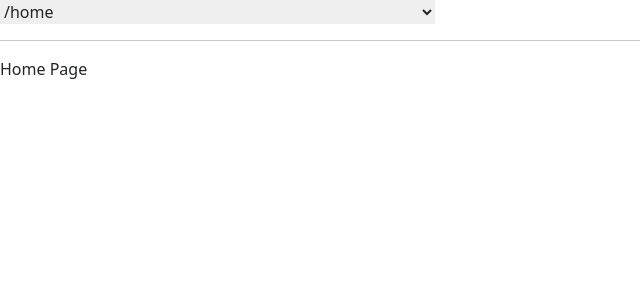
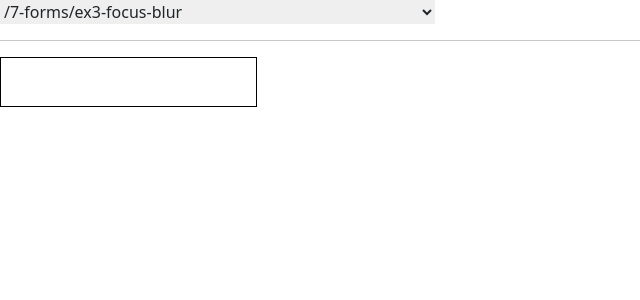
Before and after one commit to video-corsi/e2e-test-in-cypress-react, a React (Vite) app: page /7-forms/ex3-focus-blur in a window 1280 px wide. Before the commit this address led to /home. Shown: the top 300 px of the page, without its empty margins (0-640 px from the left). Built offline with nearby package versions, Linux system fonts and the light colour scheme.

Commit message:
add 7-forms/ex3-focus-blur

```diff
--- /dev/null
+++ b/src/examples/07-forms/Ex3FocusBlur.tsx
@@ -0,0 +1,17 @@
+import clsx from 'clsx';
+import { useState } from 'react';
+
+export default function () {
+  const [focused, setFocused] = useState(false);
+
+  return (
+    <div>
+      <input
+        type="text" name="username"
+        className={clsx({ active: focused})}
+        onFocus={() => setFocused(true)}
+        onBlur={() => setFocused(false)}
+      />
+    </div>
+  )
+}
--- a/src/routes.tsx
+++ b/src/routes.tsx
@@ -32,6 +32,7 @@ import {Ex3AWrapEach, Ex3BWrapEach} from "./examples/06-list/Ex3WrapEach";
 import Ex4FilteredList from "./examples/06-list/Ex4FilteredList";
 import {Ex1AMouseEvents, Ex1BMouseEvents} from "./examples/07-forms/Ex1MouseEvents";
 import Ex2KeyboardEvents from "./examples/07-forms/Ex2KeyboardEvents";
+import Ex3FocusBlur from "./examples/07-forms/Ex3FocusBlur";
 
 export const routes = [
   // pages
@@ -82,6 +83,7 @@ export const routes = [
   { path: '/7-forms/ex1a-a-mouse-events', element: <Ex1AMouseEvents /> },
   { path: '/7-forms/ex1-b-mouse-events', element: <Ex1BMouseEvents /> },
   { path: '/7-forms/ex2-keyboard-events', element: <Ex2KeyboardEvents  /> },
+  { path: '/7-forms/ex3-focus-blur', element: <Ex3FocusBlur  /> },
 
   // CHAPTER 9: Command & Page Object
   { path: "/9-commands-page-object/home-example", element: <HomeExampleForCommands /> },
```
Also changed, not shown: 1 other file (tests, documents, lock files or other folders).
